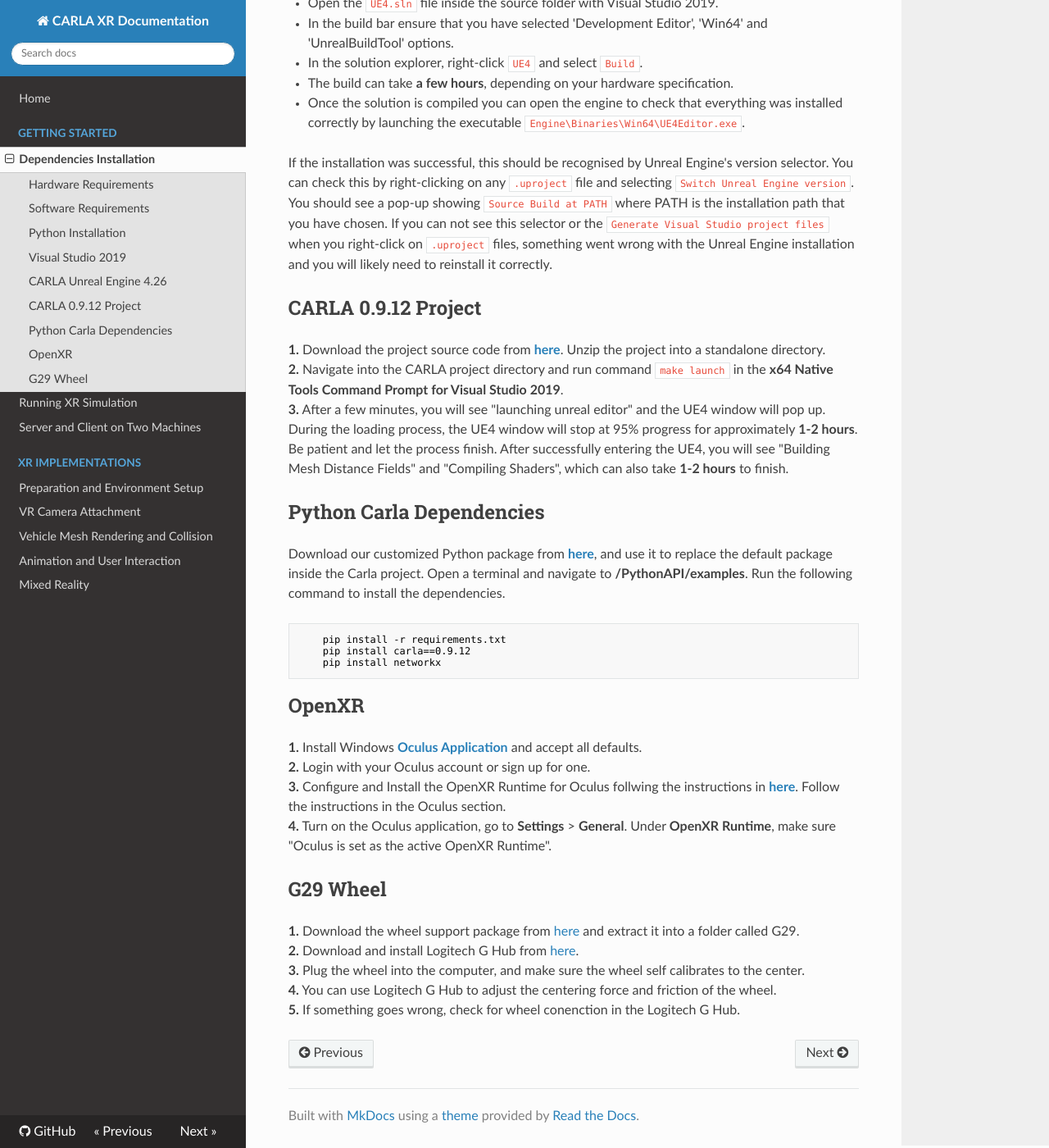
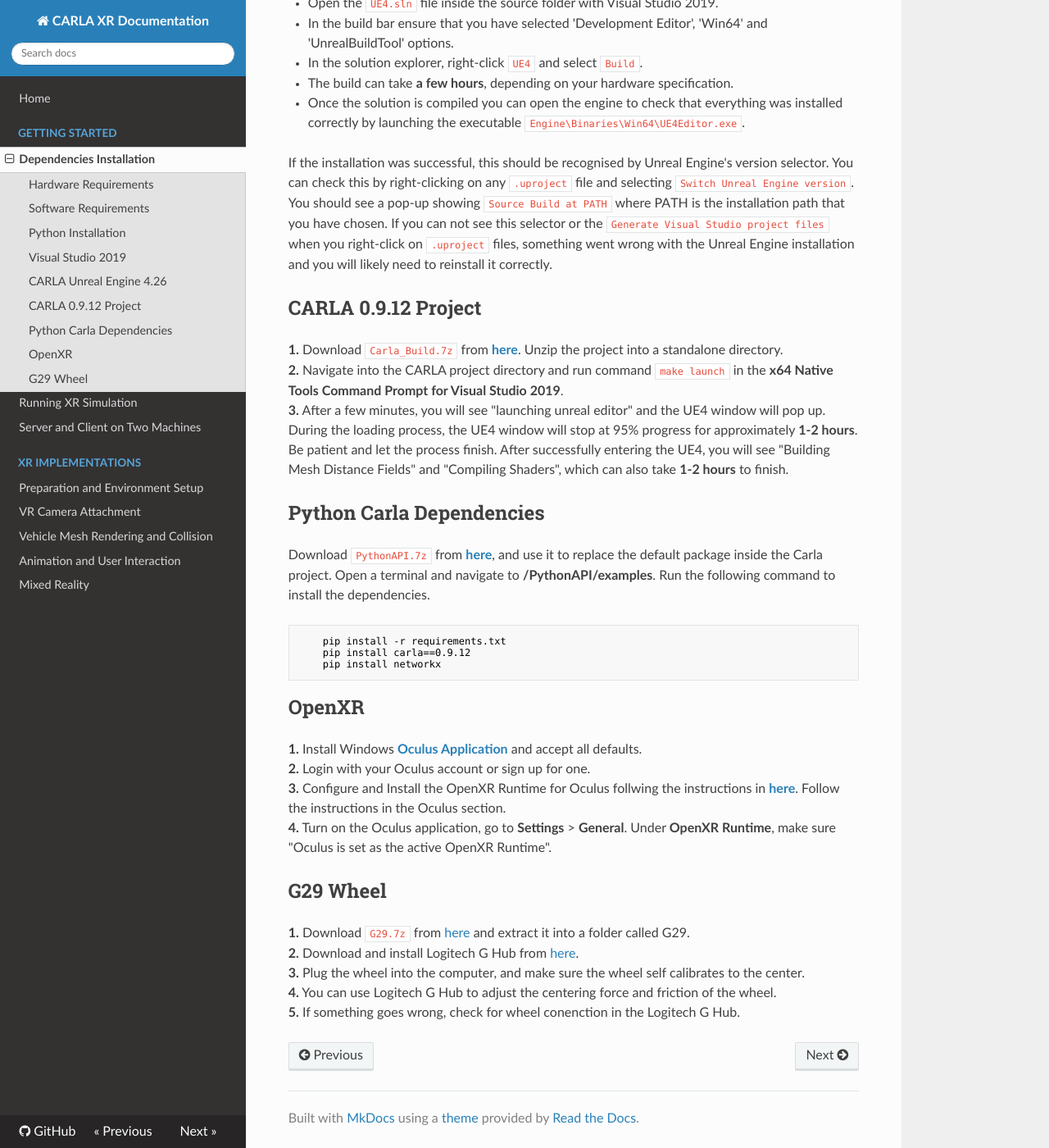
Before and after one commit to mlab-upenn/carla-xr-documentation, an MkDocs documentation site: the page built from docs/dep_installation.md, in a window 1280 px wide and 1400 px high, scrolled down 1805 px. Shown: the whole window at 82% size. Built offline with MkDocs 1.6.1, drawn with Linux system fonts in a browser that asks for light colours; nearby versions of some CDN libraries.

Commit message:
change google drive link

````diff
--- a/docs/dep_installation.md
+++ b/docs/dep_installation.md
@@ -59,13 +59,13 @@
 If the installation was successful, this should be recognised by Unreal Engine's version selector. You can check this by right-clicking on any `.uproject` file and selecting `Switch Unreal Engine version`. You should see a pop-up showing `Source Build at PATH` where PATH is the installation path that you have chosen. If you can not see this selector or the `Generate Visual Studio project files` when you right-click on `.uproject` files, something went wrong with the Unreal Engine installation and you will likely need to reinstall it correctly.
 
 ## CARLA 0.9.12 Project
-__1.__ Download the project source code from [__here__](https://drive.google.com/drive/folders/1ay0wchAReZGwusN_fJR9NehLhK8c_jHJ).
+__1.__ Download `Carla_Build.7z` from [__here__](https://drive.google.com/drive/folders/1nwGbksjY806_ZF8JwIT0nkjfyxGkyRM-?usp=sharing).
 Unzip the project into a standalone directory. <br />
 __2.__ Navigate into the CARLA project directory and run command `make launch` in the __x64 Native Tools Command Prompt for Visual Studio 2019__. <br />
 __3.__ After a few minutes, you will see "launching unreal editor" and the UE4 window will pop up. During the loading process, the UE4 window will stop at 95% progress for approximately __1-2 hours__. Be patient and let the process finish. After successfully entering the UE4, you will see "Building Mesh Distance Fields" and "Compiling Shaders", which can also take __1-2 hours__ to finish.
 
 ## Python Carla Dependencies
-Download our customized Python package from [__here__](https://drive.google.com/drive/folders/1ay0wchAReZGwusN_fJR9NehLhK8c_jHJ),
+Download `PythonAPI.7z` from [__here__](https://drive.google.com/drive/folders/1nwGbksjY806_ZF8JwIT0nkjfyxGkyRM-?usp=sharing),
 and use it to replace the default package inside the Carla project. Open a terminal and navigate to __/PythonAPI/examples__.
 Run the following command to install the dependencies.
 ```sh
@@ -81,7 +81,7 @@
 __4.__ Turn on the Oculus application, go to __Settings__ > __General__. Under __OpenXR Runtime__, make sure "Oculus is set as the active OpenXR Runtime".
 
 ## G29 Wheel
-__1.__ Download the wheel support package from [here](https://drive.google.com/drive/folders/1ay0wchAReZGwusN_fJR9NehLhK8c_jHJ)
+__1.__ Download `G29.7z` from [here](https://drive.google.com/drive/folders/1nwGbksjY806_ZF8JwIT0nkjfyxGkyRM-?usp=sharing)
 and extract it into a folder called G29. <br />
 __2.__ Download and install Logitech G Hub from [here](https://www.logitechg.com/en-us/innovation/g-hub.html). <br />
 __3.__ Plug the wheel into the computer, and make sure the wheel self calibrates to the center. <br />
````
Also changed, not shown: site/dep_installation/index.html, site/index.html, site/search/search_index.json, site/sitemap.xml, 1 other file.
